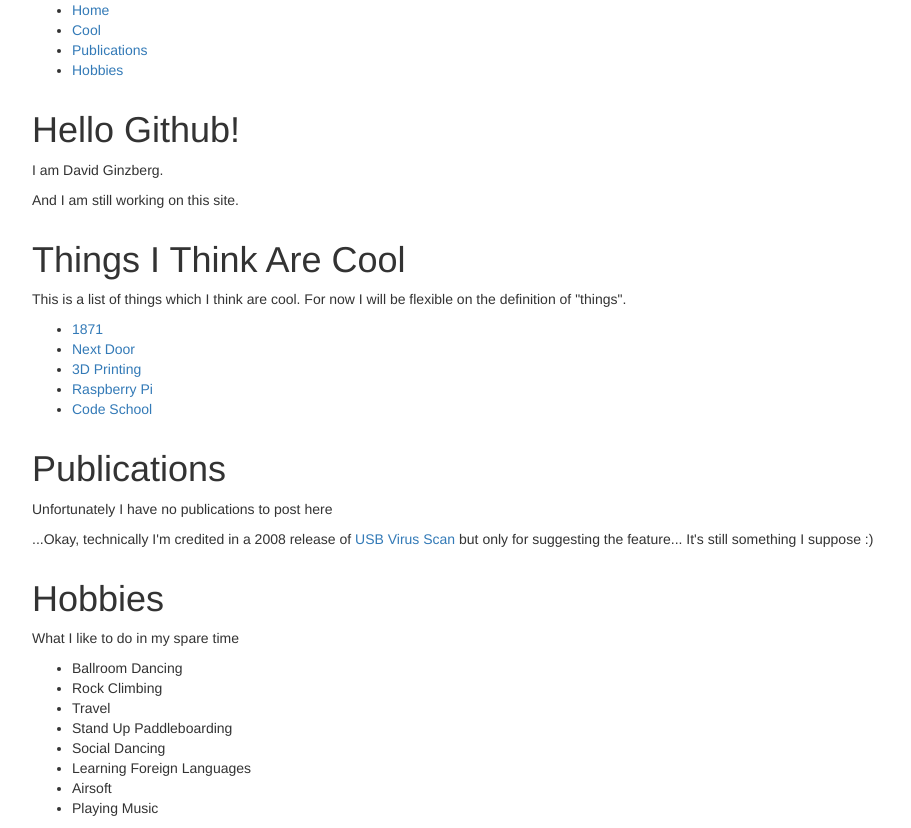
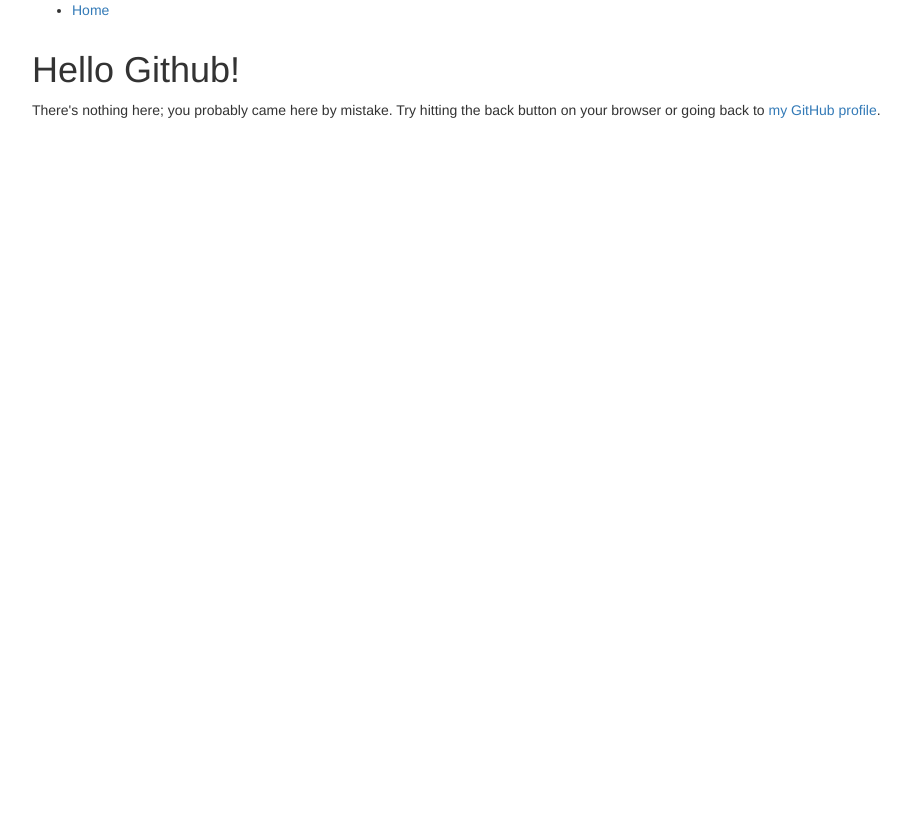
Before and after one commit to DavidGinzberg/DavidGinzberg.github.io, a plain HTML site: page index.html in a window 1280 px wide. Shown: the whole page, without its empty margins (38-949 px from the left). After the commit the page ends 800 px from the top, so only its background shows below. Drawn offline with nearby package versions, Linux system fonts and the light colour scheme.

Commit message:
Remove very stale content

```diff
--- a/index.html
+++ b/index.html
@@ -9,55 +9,10 @@
 	<body>
 		<div id="mainPageDiv"><div class="container">
 			<h1>Hello Github!</h1>
-			<p>I am David Ginzberg.</p>
-			<p>And I am still working on this site.</p>
+			<p>There's nothing here; you probably came here by mistake. Try hitting the back button on your browser
+				or going back to <a href="https://github.com/DavidGinzberg/">my GitHub profile</a>.</p>
 		</div></div>
-		<div class="topicDiv" id="coolThingsDiv" data-link-name="Cool"><div class="container">
 
-			<h1>Things I Think Are Cool</h1>
-			<p>This is a list of things which I think are cool. For now I will be flexible on the definition of &quot;things&quot;.</p>
-			<ul>
-				<li>
-					<a href="http://www.1871.com/">1871</a>
-				</li>
-				<li>
-					<a href="https://www.nextdoorchicago.com/">Next Door</a>
-				</li>
-				<li>
-					<a href="http://en.wikipedia.org/wiki/3D_printing">3D Printing</a>
-				</li>
-				<li>
-					<a href="http://www.raspberrypi.org/">Raspberry Pi</a>
-				</li>
-				<li>
-					<a href="https://www.codeschool.com/">Code School</a>
-				</li>
-			<ul>
-		</div></div>
-		<div class="topicDiv noContent" id="publicationsDiv" data-link-name="Publications"><div class="container">
-
-			<h1>Publications</h1>
-			<p>Unfortunately I have no publications to post here</p>
-			<p>...Okay, technically I'm credited in a 2008 release of <a href="http://blog.didierstevens.com/programs/usbvirusscan/">
-				USB Virus Scan
-			</a>
-				but only for suggesting the feature... It's still something I suppose :)
-			</p>
-		</div></div>
-		<div class="topicDiv" id="leisureDiv" data-link-name="Hobbies" ><div class="container">
-			<h1>Hobbies</h1>
-			<p>What I like to do in my spare time</p>
-			<ul>
-				<li>Ballroom Dancing</li>
-				<li>Rock Climbing</li>
-				<li>Travel</li>
-				<li>Stand Up Paddleboarding</li>
-				<li>Social Dancing</li>
-				<li>Learning Foreign Languages</li>
-				<li>Airsoft</li>
-				<li>Playing Music</li>
-			</ul>
-		</div></div>
 	</body>
 	<script src="main.js"></script>
 </html>
```
